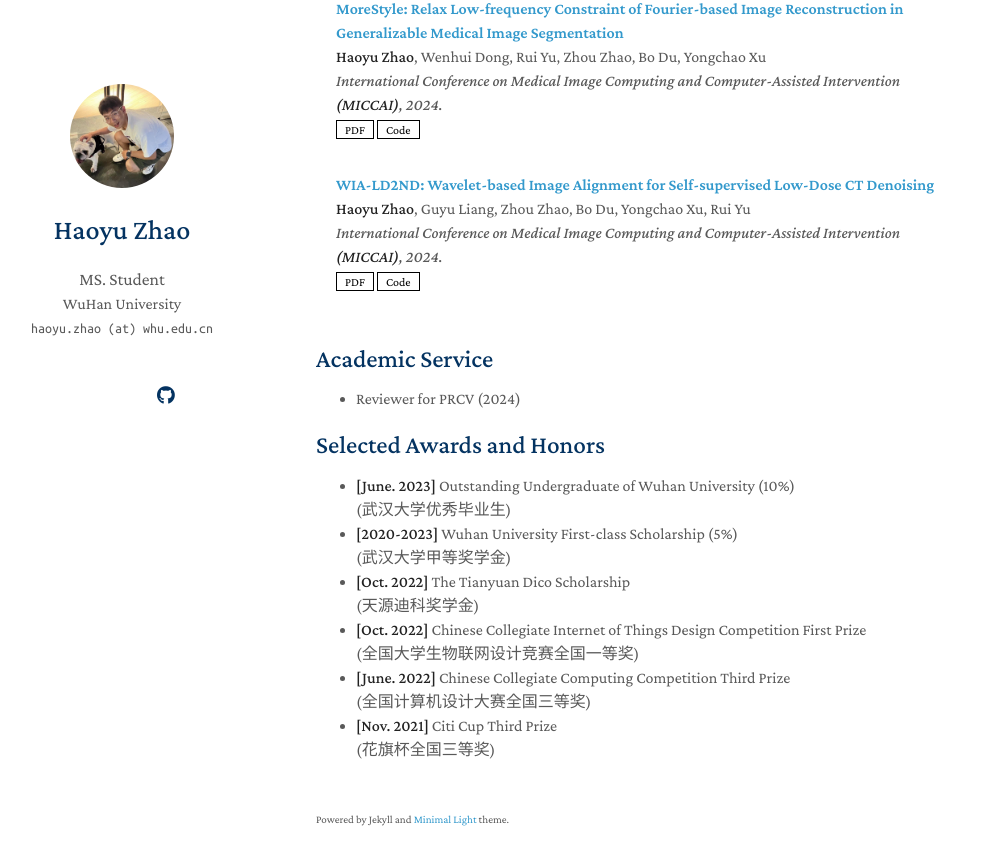
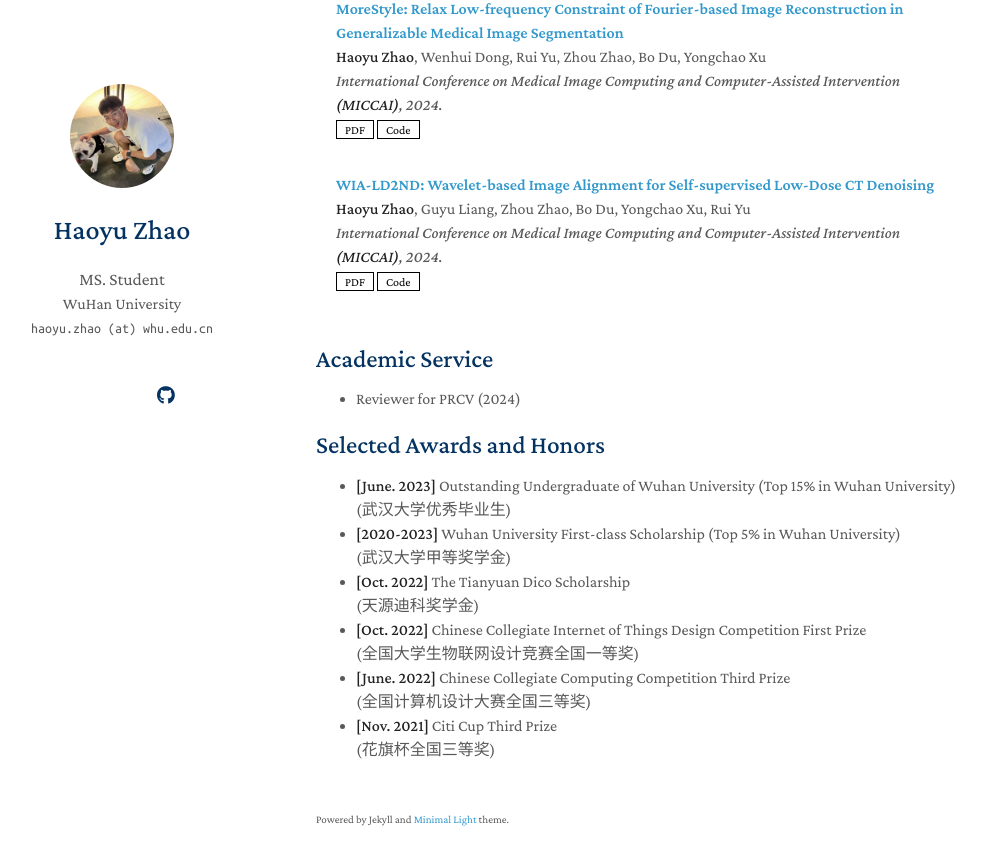
Before and after one commit to zhaohaoyu376/zhaohaoyu376.github.io, a Jekyll site: the page built from index.md, in a window 1280 px wide and 900 px high, scrolled down 798 px. Shown: the top 865 px of the window, without its empty margins (154-1140 px from the left). Built offline with Jekyll 4.4.1, drawn with Linux system fonts in a browser that asks for light colours; nearby versions of some CDN libraries; a style sheet for code colours, icons or effects is not loaded; our own code applies the rules of GitHub Pages for plain Markdown files.

Commit message:
Update index.md

```diff
--- a/index.md
+++ b/index.md
@@ -24,9 +24,9 @@ Haoyu Zhao currently is a 1th-year Master student in School of Computer Science
 - Reviewer for PRCV (2024)
 
 ## Selected Awards and Honors
-- **[June. 2023]** Outstanding Undergraduate of Wuhan University (10%)
+- **[June. 2023]** Outstanding Undergraduate of Wuhan University (Top 15% in Wuhan University)
     (武汉大学优秀毕业生)
-- **[2020-2023]** Wuhan University First-class Scholarship (5%)
+- **[2020-2023]** Wuhan University First-class Scholarship (Top 5% in Wuhan University)
     (武汉大学甲等奖学金)
 - **[Oct. 2022]** The Tianyuan Dico Scholarship
     (天源迪科奖学金)
```
